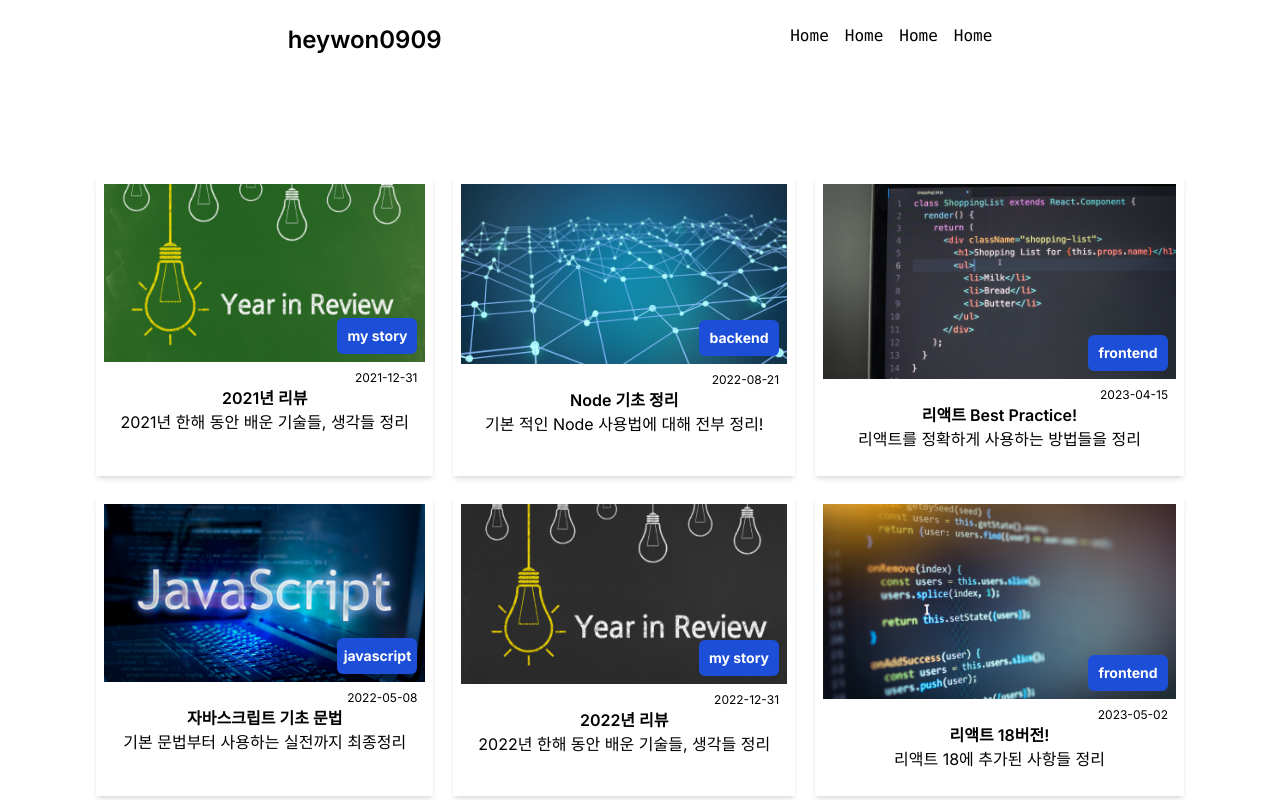
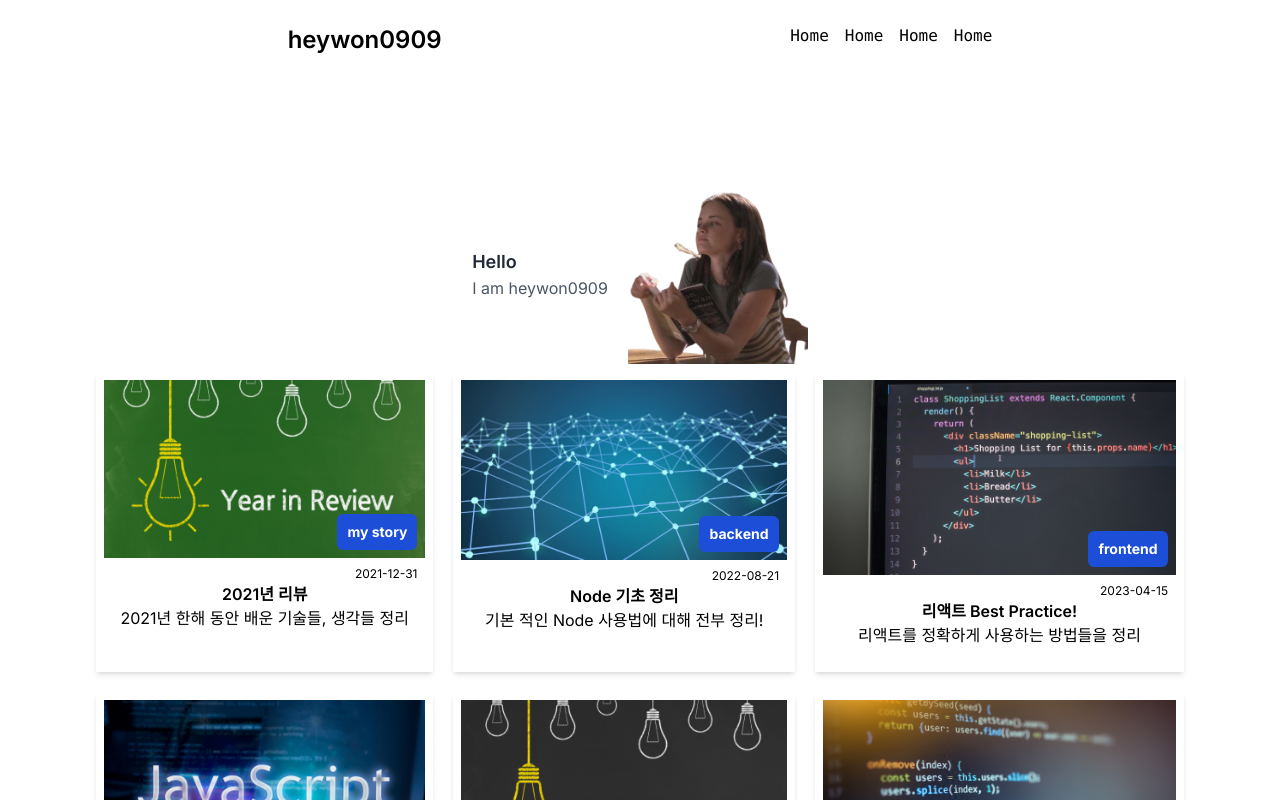
Before and after one commit to heywon0909/heywon0909-blog, a Next.js app: page / in a window 1280 px wide. Shown: the top 800 px of the page. Built offline with nearby package versions, Linux system fonts and the light colour scheme.

Commit message:
feat: profile component 생성

```diff
--- a/src/app/page.tsx
+++ b/src/app/page.tsx
@@ -1,8 +1,10 @@
 import PostList from "@/components/PostList";
+import Profile from "@/components/Profile";
 
 export default function Home() {
   return (
     <main className="flex min-h-screen flex-col items-center justify-between p-24">
+      <Profile />
       <PostList />
     </main>
   );
--- /dev/null
+++ b/src/components/Profile.tsx
@@ -0,0 +1,18 @@
+import Image from "next/image";
+
+export default function Profile() {
+  return (
+    <div className="w-auto h-auto p-2 flex justify-center items-center gap-5">
+      <div>
+        <h1 className="text-lg text-gray-800 font-semibold">Hello</h1>
+        <span className="text-md text-gray-600">I am heywon0909</span>
+      </div>
+      <Image
+        src={"/blog/images/profile.png"}
+        alt="profile"
+        width="180"
+        height="180"
+      />
+    </div>
+  );
+}
```
Also changed, not shown: public/blog/images/profile.png.
